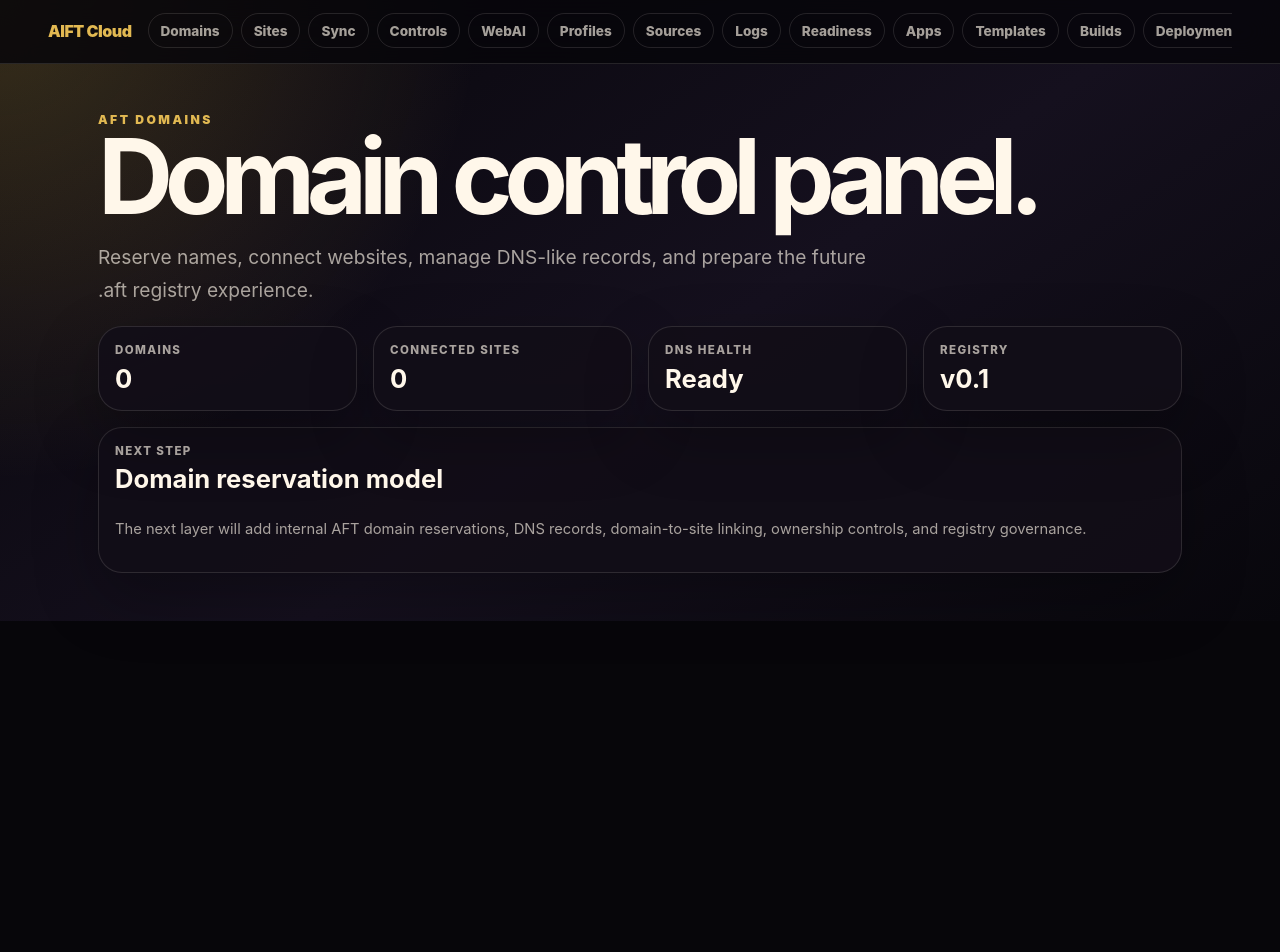
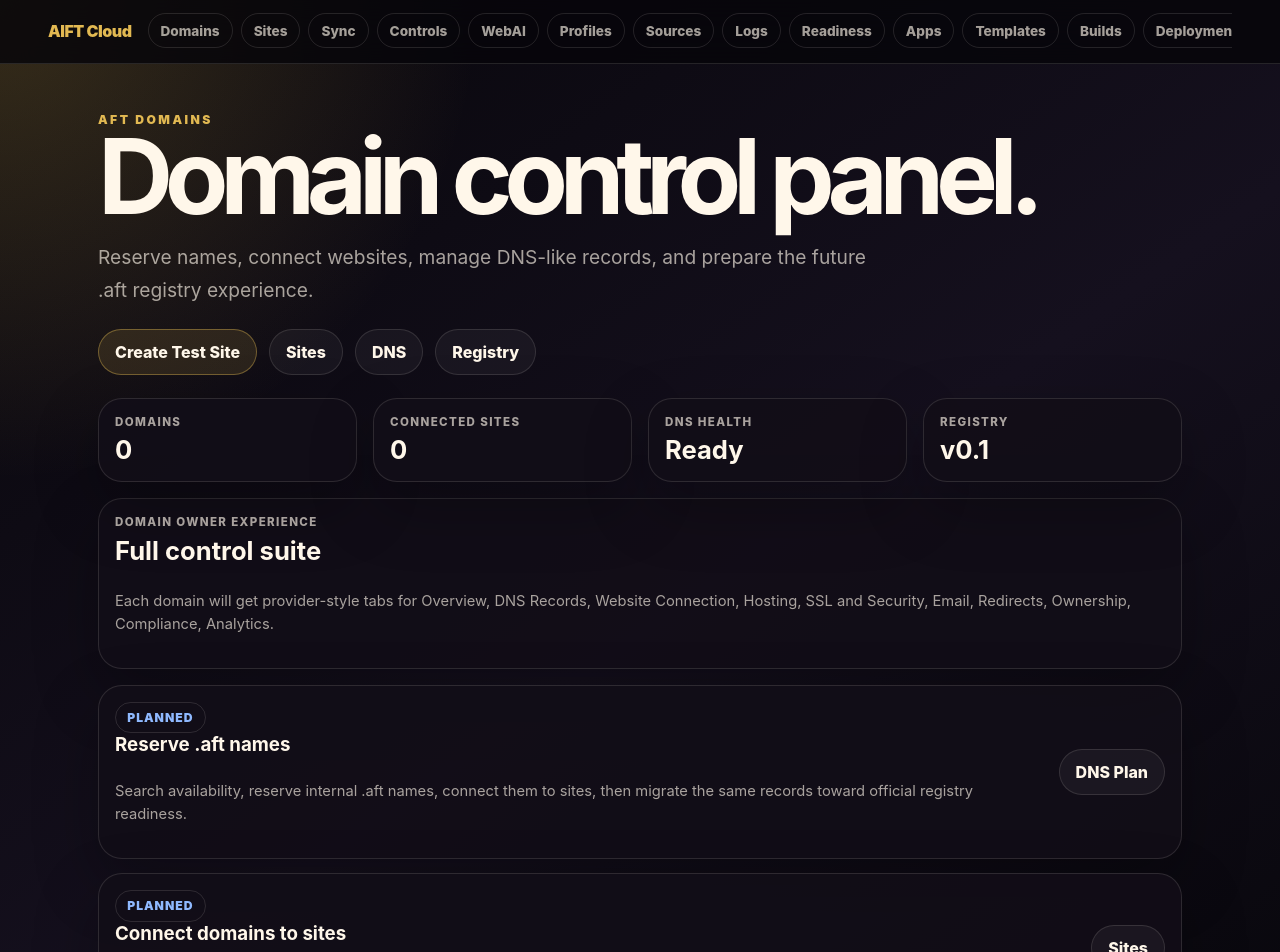
Before and after one commit to AIFreedomTrustFederation/VPS, a Next.js app in the folder apps/aift-dashboard/: page /domains in a window 1280 px wide. Shown: the top 952 px of the page. Before the commit the page ends 800 px from the top, so only its background shows below. Built offline with nearby package versions, Linux system fonts and the light colour scheme.

Commit message:
Expand domains dashboard UX skeleton

```diff
--- a/apps/aift-dashboard/app/domains/page.tsx
+++ b/apps/aift-dashboard/app/domains/page.tsx
@@ -1,3 +1,16 @@
+const controlAreas = [
+  'Overview',
+  'DNS Records',
+  'Website Connection',
+  'Hosting',
+  'SSL and Security',
+  'Email',
+  'Redirects',
+  'Ownership',
+  'Compliance',
+  'Analytics'
+];
+
 export default function DomainsPage() {
   return (
     <main className="page">
@@ -7,6 +20,13 @@
         <p className="lead">Reserve names, connect websites, manage DNS-like records, and prepare the future .aft registry experience.</p>
       </section>
 
+      <nav className="toolbar">
+        <a className="btn" href="/sites/new">Create Test Site</a>
+        <a className="btn secondary" href="/sites">Sites</a>
+        <a className="btn secondary" href="/dns">DNS</a>
+        <a className="btn secondary" href="/registry">Registry</a>
+      </nav>
+
       <section className="grid metrics">
         <div className="card metric"><span>Domains</span><strong>0</strong></div>
         <div className="card metric"><span>Connected Sites</span><strong>0</strong></div>
@@ -15,9 +35,28 @@
       </section>
 
       <section className="card metric" style={{ marginTop: '1rem' }}>
-        <span>Next step</span>
-        <strong>Domain reservation model</strong>
-        <p className="footer-note">The next layer will add internal AFT domain reservations, DNS records, domain-to-site linking, ownership controls, and registry governance.</p>
+        <span>Domain owner experience</span>
+        <strong>Full control suite</strong>
+        <p className="footer-note">Each domain will get provider-style tabs for {controlAreas.join(', ')}.</p>
+      </section>
+
+      <section className="app-list" style={{ marginTop: '1rem' }}>
+        <article className="card app-card">
+          <div>
+            <span className="status pending">planned</span>
+            <h3>Reserve .aft names</h3>
+            <p className="footer-note">Search availability, reserve internal .aft names, connect them to sites, then migrate the same records toward official registry readiness.</p>
+          </div>
+          <div className="actions"><a className="btn secondary" href="/dns">DNS Plan</a></div>
+        </article>
+        <article className="card app-card">
+          <div>
+            <span className="status pending">planned</span>
+            <h3>Connect domains to sites</h3>
+            <p className="footer-note">A domain should point to a site, active deployment, fallback deployment, node assignment, and disclosure page.</p>
+          </div>
+          <div className="actions"><a className="btn secondary" href="/sites">Sites</a></div>
+        </article>
       </section>
     </main>
   );
```
